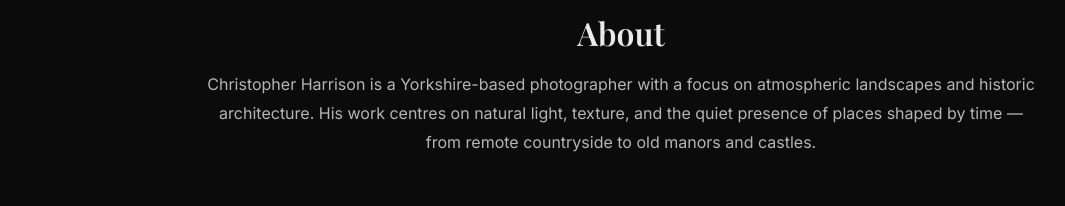
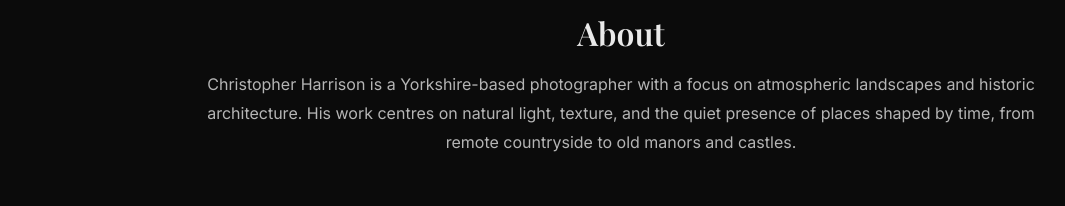
Before and after one commit to m-and-e-websites/ChrisHarrisonPhotography, a plain HTML site: page index.html in a window 1280 px wide. Shown: the part 441-647 px from the top of the page, without its empty margins (19-1084 px from the left). Drawn offline with nearby package versions, Linux system fonts and the light colour scheme.

Commit message:
Update index.html

```diff
--- a/index.html
+++ b/index.html
@@ -153,7 +153,7 @@
     <p>
       Christopher Harrison is a Yorkshire-based photographer with a focus on
       atmospheric landscapes and historic architecture. His work centres on
-      natural light, texture, and the quiet presence of places shaped by time —
+      natural light, texture, and the quiet presence of places shaped by time,
       from remote countryside to old manors and castles.
     </p>
   </section>
```
